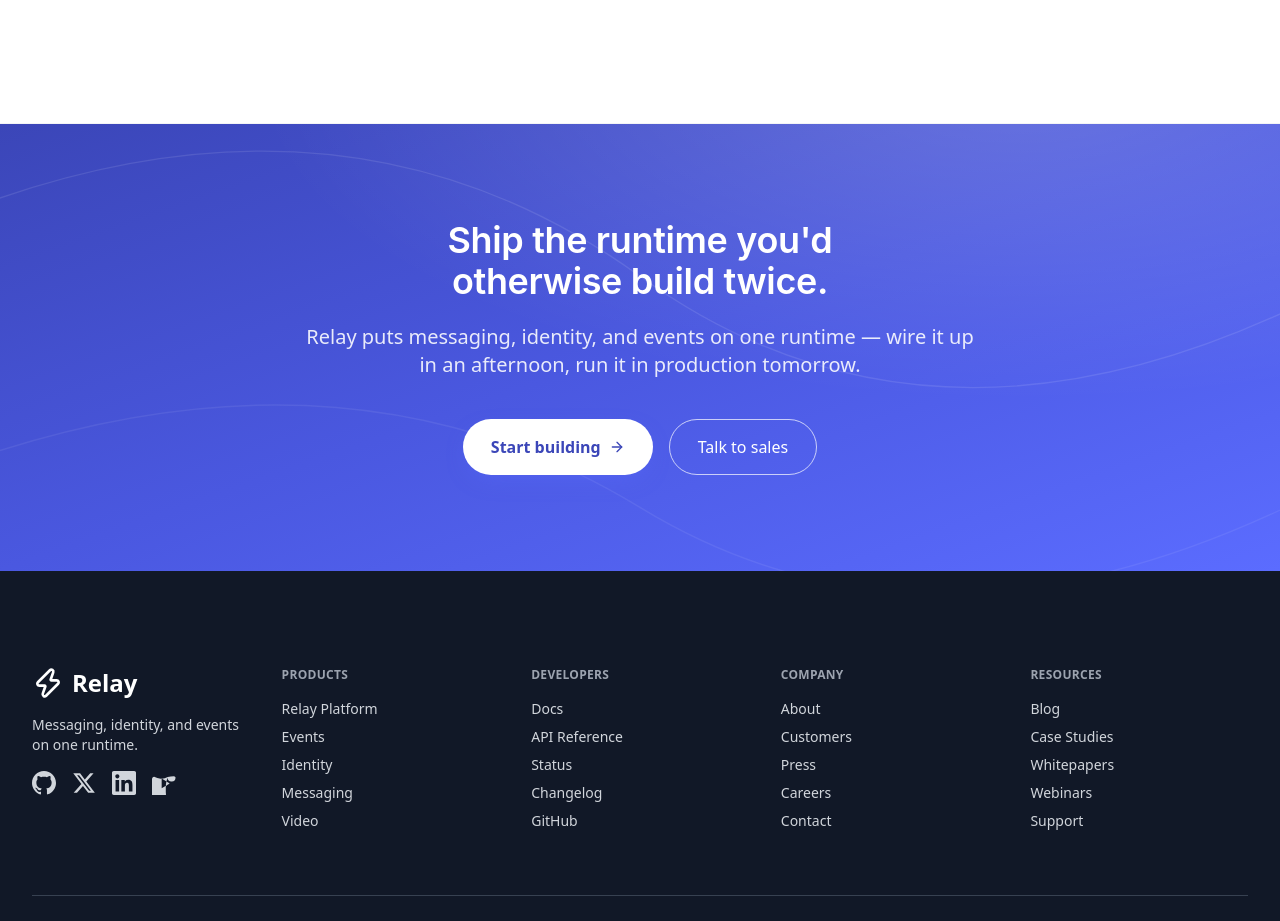
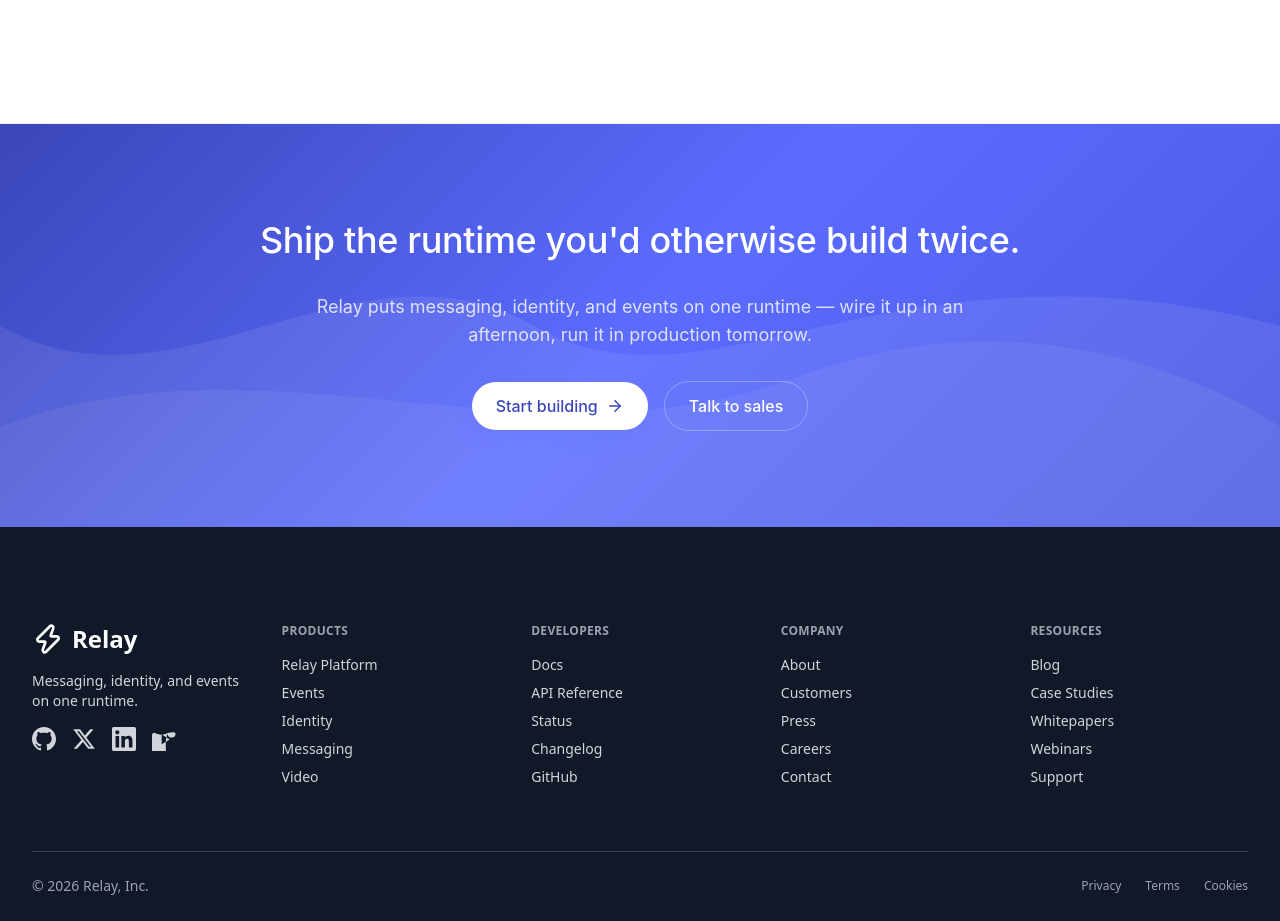
Before and after one commit to 5whsdyqd88-art/template, a Next.js app: page / in a window 1280 px wide. Shown: the part 2140-3061 px from the top of the page. Built offline with nearby package versions, Linux system fonts and the light colour scheme.

Commit message:
feat(cta): implement CTA component

```diff
--- a/app/page.tsx
+++ b/app/page.tsx
@@ -5,8 +5,11 @@
 import CodeMockup from "@/components/relay/CodeMockup";
 import Stats from "@/components/relay/Stats";
 import Testimonials from "@/components/relay/Testimonials";
+import Footer from "@/components/relay/Footer";
+
 import CTA from "@/components/relay/CTA";
-import Footer from "@/components/relay/Footer";
+
+export const dynamic = "force-dynamic";
 
 export default function Page() {
   return (
--- a/components/relay/CTA.tsx
+++ b/components/relay/CTA.tsx
@@ -1,106 +1,167 @@
-"use client";
+import { motion, useReducedMotion } from "framer-motion"
+import { ArrowRight } from "lucide-react"
+import { ctaContent } from "@/app/content/relay/cta"
 
-import { useRef } from "react";
-import { motion, useReducedMotion } from "framer-motion";
-import { ArrowRight } from "lucide-react";
-import { ctaContent } from "@/app/content/relay/cta";
+type Transition = {
+  duration: number
+  ease: readonly [number, number, number, number]
+}
+
+type MotionVariants = {
+  hidden: { opacity: number; y?: number }
+  visible: { opacity: number; y?: number }
+}
+
+function getVariants(
+  prefersReducedMotion: boolean
+): MotionVariants {
+  return prefersReducedMotion
+    ? { hidden: { opacity: 0 }, visible: { opacity: 1 } }
+    : {
+        hidden: { opacity: 0, y: 24 },
+        visible: { opacity: 1, y: 0 },
+      }
+}
+
+function getButtonVariants(
+  prefersReducedMotion: boolean
+): MotionVariants {
+  return prefersReducedMotion
+    ? { hidden: { opacity: 0 }, visible: { opacity: 1 } }
+    : {
+        hidden: { opacity: 0, y: 16 },
+        visible: { opacity: 1, y: 0 },
+      }
+}
+
+function getTransition(): Transition {
+  return {
+    duration: 0.5,
+    ease: [0, 0, 0.2, 1] as const,
+  }
+}
+
+function getButtonTransition(): Transition {
+  return {
+    duration: 0.4,
+    ease: [0, 0, 0.2, 1] as const,
+  }
+}
 
 export default function CTA() {
-  const shouldReduceMotion = useReducedMotion();
-  const contentRef = useRef<HTMLDivElement>(null);
+  const prefersReducedMotion = useReducedMotion() ?? false
 
-  const transition = {
-    duration: 0.6,
-    ease: [0.0, 0.0, 0.2, 1] as const,
-  };
+  const contentVariants = getVariants(prefersReducedMotion)
+  const transition = getTransition()
 
   return (
     <section
       id="cta"
-      aria-labelledby="cta-headline"
-      className="relative overflow-hidden bg-gradient-to-br from-primary-700 via-primary-600 to-primary-500 py-20 px-6 md:py-24 md:px-8"
+      className="relative flex w-full flex-col items-center py-24 font-sans"
+      style={{
+        background:
+          "linear-gradient(135deg, #3B46B8 0%, #5B6CFF 50%, #4A58E0 100%)",
+      }}
+    >
+      <SVGDecorativeLayer />
+
+      <div className="relative z-10 mx-auto max-w-[75rem] px-8 text-center">
+        <motion.h2
+          className="mx-auto max-w-3xl text-display-md font-medium leading-[1.15] tracking-[-0.01em] text-white"
+          initial="hidden"
+          animate="visible"
+          variants={contentVariants}
+          transition={transition}
+        >
+          {ctaContent.headline}
+        </motion.h2>
+
+        <motion.p
+          className="mx-auto mt-8 max-w-2xl text-lg font-normal leading-7 text-white/80"
+          initial="hidden"
+          animate="visible"
+          variants={contentVariants}
+          transition={{ ...transition, delay: 0.1 }}
+        >
+          {ctaContent.subhead}
+        </motion.p>
+
+        <motion.div
+          className="mx-auto mt-8 flex flex-col items-center justify-center gap-4 md:flex-row"
+          initial="hidden"
+          animate="visible"
+          variants={contentVariants}
+          transition={{ ...transition, delay: 0.2 }}
+        >
+          <CTAPrimary prefersReducedMotion={prefersReducedMotion} />
+          <CTASecondary prefersReducedMotion={prefersReducedMotion} />
+        </motion.div>
+      </div>
+    </section>
+  )
+}
+
+function SVGDecorativeLayer() {
+  return (
+    <div
+      aria-hidden="true"
+      className="absolute inset-0 z-0 pointer-events-none"
     >
       <svg
-        aria-hidden="true"
-        focusable="false"
-        className="absolute inset-0 h-full w-full pointer-events-none"
-        viewBox="0 0 1440 600"
-        preserveAspectRatio="xMidYMid slice"
+        className="h-full w-full"
+        viewBox="0 0 1440 400"
+        preserveAspectRatio="none"
       >
-        <defs>
-          <radialGradient id="cta-glow" cx="80%" cy="0%" r="60%">
-            <stop offset="0%" stopColor="white" stopOpacity="0.18" />
-            <stop offset="100%" stopColor="white" stopOpacity="0" />
-          </radialGradient>
-        </defs>
-        <rect x="0" y="0" width="1440" height="600" fill="url(#cta-glow)" />
         <path
-          d="M -120 460 Q 360 260 720 480 T 1560 420"
-          stroke="white"
-          stroke-opacity="0.07"
-          stroke-width="1.5"
-          fill="none"
+          d="M0,200 C200,300 400,100 600,200 C800,300 1000,100 1440,200 L1440,400 L0,400 Z"
+          fill="white"
+          fillOpacity={0.08}
         />
         <path
-          d="M -120 180 Q 360 -40 720 220 T 1560 200"
-          stroke="white"
-          stroke-opacity="0.10"
-          stroke-width="1.5"
-          fill="none"
+          d="M0,300 C300,200 600,350 900,250 C1200,150 1440,300 1440,300 L1440,400 L0,400 Z"
+          fill="white"
+          fillOpacity={0.06}
         />
       </svg>
-
-      <div className="relative z-10 mx-auto max-w-3xl text-center">
-        {shouldReduceMotion ? (
-          <div ref={contentRef}>
-            <Content />
-          </div>
-        ) : (
-          <motion.div
-            ref={contentRef}
-            initial={{ opacity: 0, y: 24 }}
-            animate={{ opacity: 1, y: 0 }}
-            viewport={{ once: true, amount: 0.3 }}
-            transition={transition}
-          >
-            <Content />
-          </motion.div>
-        )}
-      </div>
-    </section>
-  );
+    </div>
+  )
 }
 
-function Content() {
+function CTAPrimary({ prefersReducedMotion }: { prefersReducedMotion: boolean }) {
+  const buttonVariants = getButtonVariants(prefersReducedMotion)
+  const transition = getButtonTransition()
+
   return (
-    <>
-      <h2
-        id="cta-headline"
-        className="text-3xl mb-5 text-balance font-sans font-semibold tracking-[-0.01em] leading-[1.15] text-white md:text-display-md"
-      >
-        {ctaContent.headline}
-      </h2>
-      <p
-        className="text-lg text-pretty text-white mx-auto max-w-2xl md:text-xl"
-        style={{ opacity: 0.88 }}
-      >
-        {ctaContent.subhead}
-      </p>
-      <div className="mt-8 flex flex-col gap-3 justify-center items-stretch sm:items-center sm:flex-row md:mt-10 md:gap-4">
-        <a
-          href="#start"
-          className="h-14 w-full rounded-full bg-white px-7 py-4 text-base font-semibold leading-none text-primary-700 inline-flex items-center justify-center gap-2 shadow-cta hover:-translate-y-0.5 hover:shadow-[0_12px_28px_-8px_rgba(91,108,255,0.55)] active:translate-y-0 active:scale-[0.98] transition duration-300 ease-out-soft focus-visible:outline-none focus-visible:ring-2 focus-visible:ring-white focus-visible:ring-offset-2 focus-visible:ring-offset-primary-600 sm:w-auto"
-        >
-          <span>{ctaContent.primaryCta}</span>
-          <ArrowRight aria-hidden="true" className="h-4 w-4" />
-        </a>
-        <a
-          href="#contact"
-          className="h-14 w-full rounded-full bg-transparent px-7 py-4 text-base font-medium leading-none text-white border border-white/70 inline-flex items-center justify-center hover:bg-white/10 hover:border-white transition duration-300 ease-out-soft focus-visible:outline-none focus-visible:ring-2 focus-visible:ring-white focus-visible:ring-offset-2 focus-visible:ring-offset-primary-600 sm:w-auto"
-        >
-          <span>{ctaContent.secondaryCta}</span>
-        </a>
-      </div>
-    </>
-  );
+    <motion.a
+      href="#start"
+      className="inline-flex items-center justify-center gap-2 rounded-full bg-white px-6 py-3 text-base font-medium text-primary-700 shadow-cta transition-colors duration-base hover:bg-white/90 focus-visible:outline focus-visible:outline-2 focus-visible:outline-offset-2 focus-visible:outline-white"
+      style={{ minHeight: "44px", minWidth: "44px" }}
+      initial="hidden"
+      animate="visible"
+      variants={buttonVariants}
+      transition={transition}
+    >
+      {ctaContent.primaryCta}
+      <ArrowRight size={18} />
+    </motion.a>
+  )
 }
+
+function CTASecondary({ prefersReducedMotion }: { prefersReducedMotion: boolean }) {
+  const buttonVariants = getButtonVariants(prefersReducedMotion)
+  const transition = getButtonTransition()
+
+  return (
+    <motion.a
+      href="#contact"
+      className="inline-flex items-center justify-center rounded-full border border-white/30 px-6 py-3 text-base font-medium text-white transition-opacity duration-base hover:bg-white/10 hover:border-white/50 focus-visible:outline focus-visible:outline-2 focus-visible:outline-offset-2 focus-visible:outline-white"
+      style={{ minHeight: "44px", minWidth: "44px" }}
+      initial="hidden"
+      animate="visible"
+      variants={buttonVariants}
+      transition={transition}
+    >
+      {ctaContent.secondaryCta}
+    </motion.a>
+  )
+}
```
